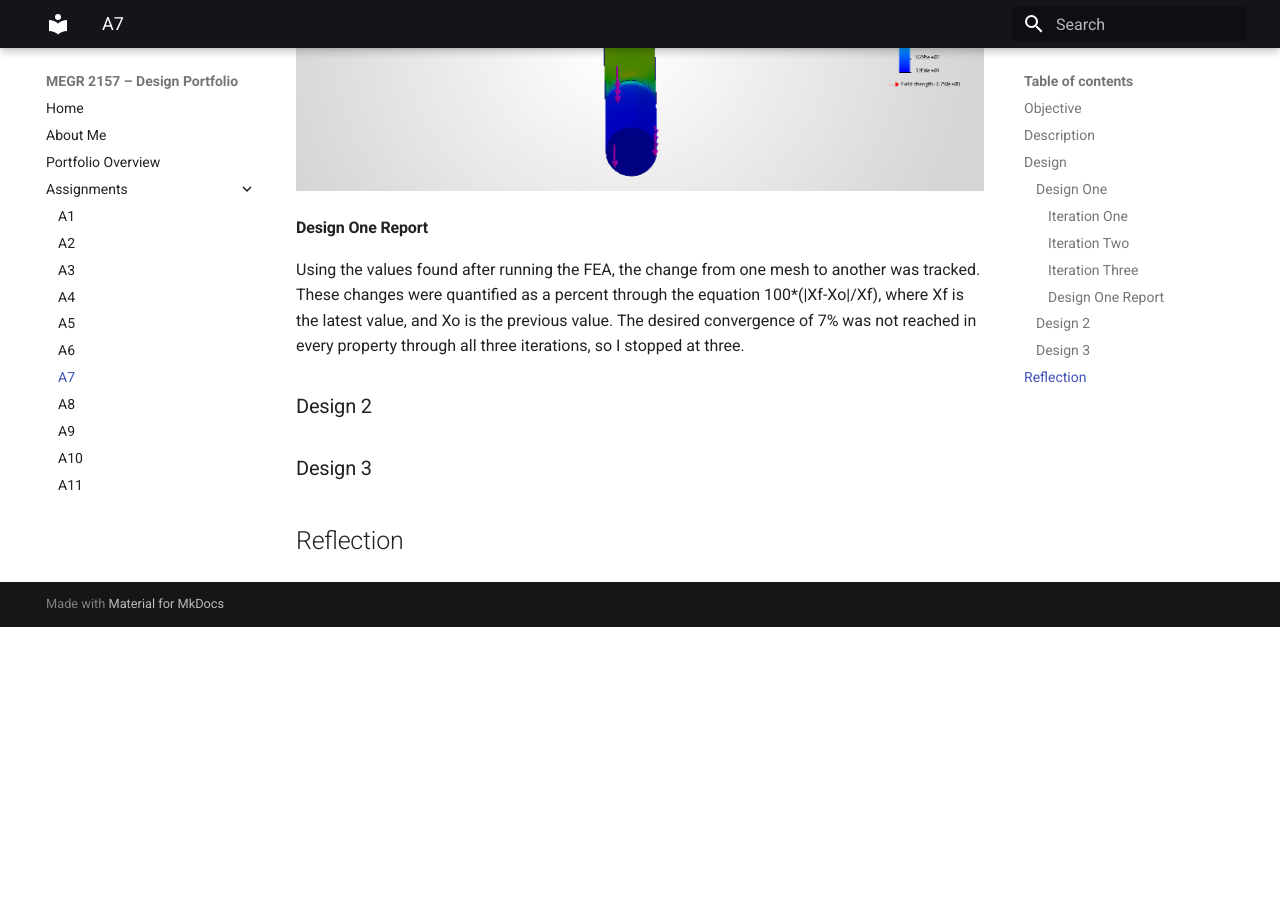
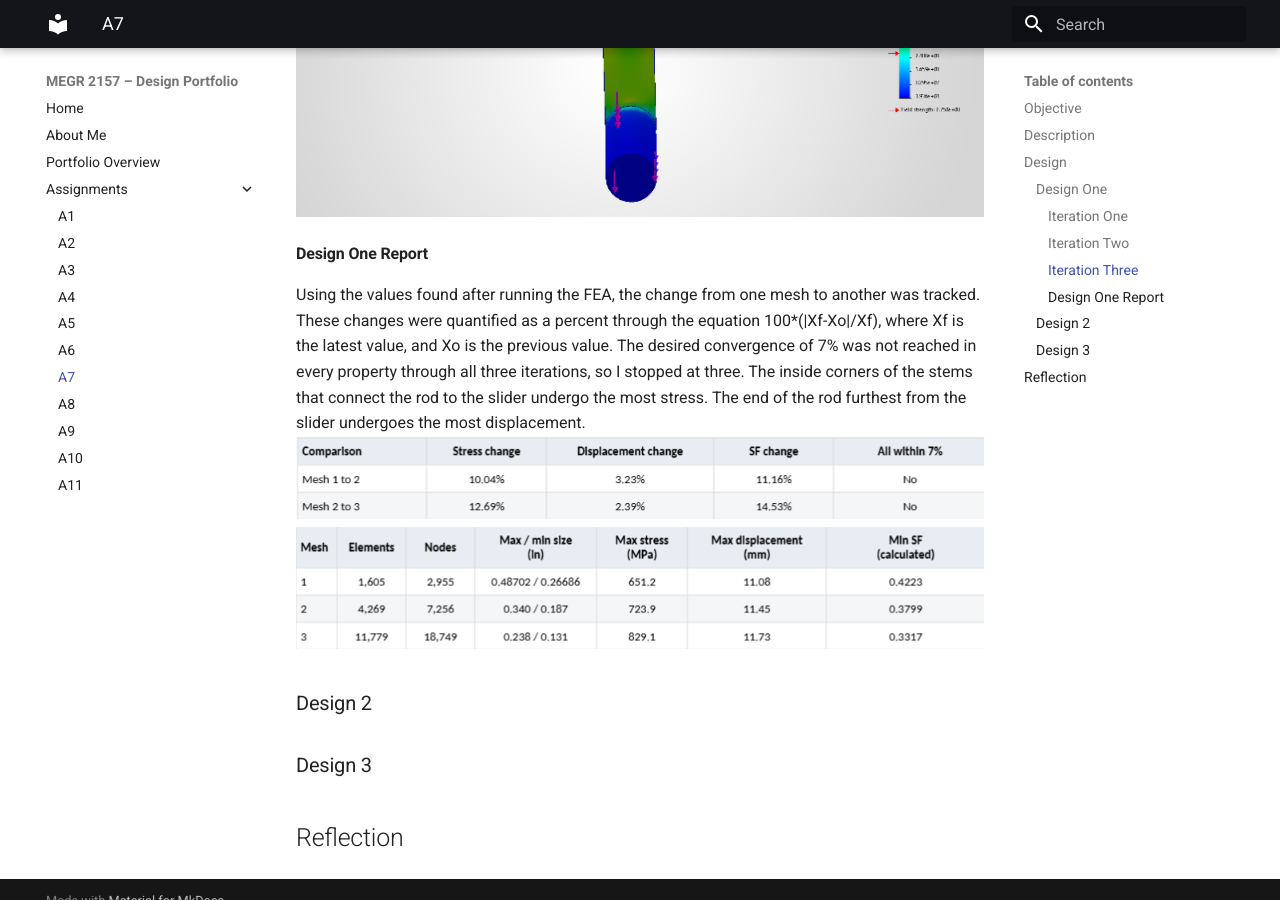
Before and after one commit to pbrown95-glitch/megr2157-portfolio, an MkDocs documentation site: the page built from docs/assignments/A07/index.md, in a window 1280 px wide and 900 px high, scrolled down 8007 px. Built offline with MkDocs 1.6.1 and Material for MkDocs 9.7.7, drawn with Linux system fonts in a browser that asks for light colours; before the commit the page ends 8634 px from its top, so only the background shows below that; some of the changed text lies outside the part shown.

Commit message:
Update index.md

```diff
--- a/docs/assignments/A07/index.md
+++ b/docs/assignments/A07/index.md
@@ -51,7 +52,9 @@ For iteration three, the mesh was made finer once again. This time, the maximum
 
 #### Design One Report
 Using the values found after running the FEA, the change from one mesh to another was tracked. These changes were quantified as a percent through the equation 100*(|Xf-Xo|/Xf), where Xf is the latest value, and Xo is the previous value.
-The desired convergence of 7% was not reached in every property through all three iterations, so I stopped at three.
+The desired convergence of 7% was not reached in every property through all three iterations, so I stopped at three. The inside corners of the stems that connect the rod to the slider undergo the most stress. The end of the rod furthest from the slider undergoes the most displacement.
+![w](d1.png)
+![w](d11.png)
 
 
 ### Design 2
```
Also changed, not shown: other parts of docs/assignments/A07/index.md (+1 -0 lines).
